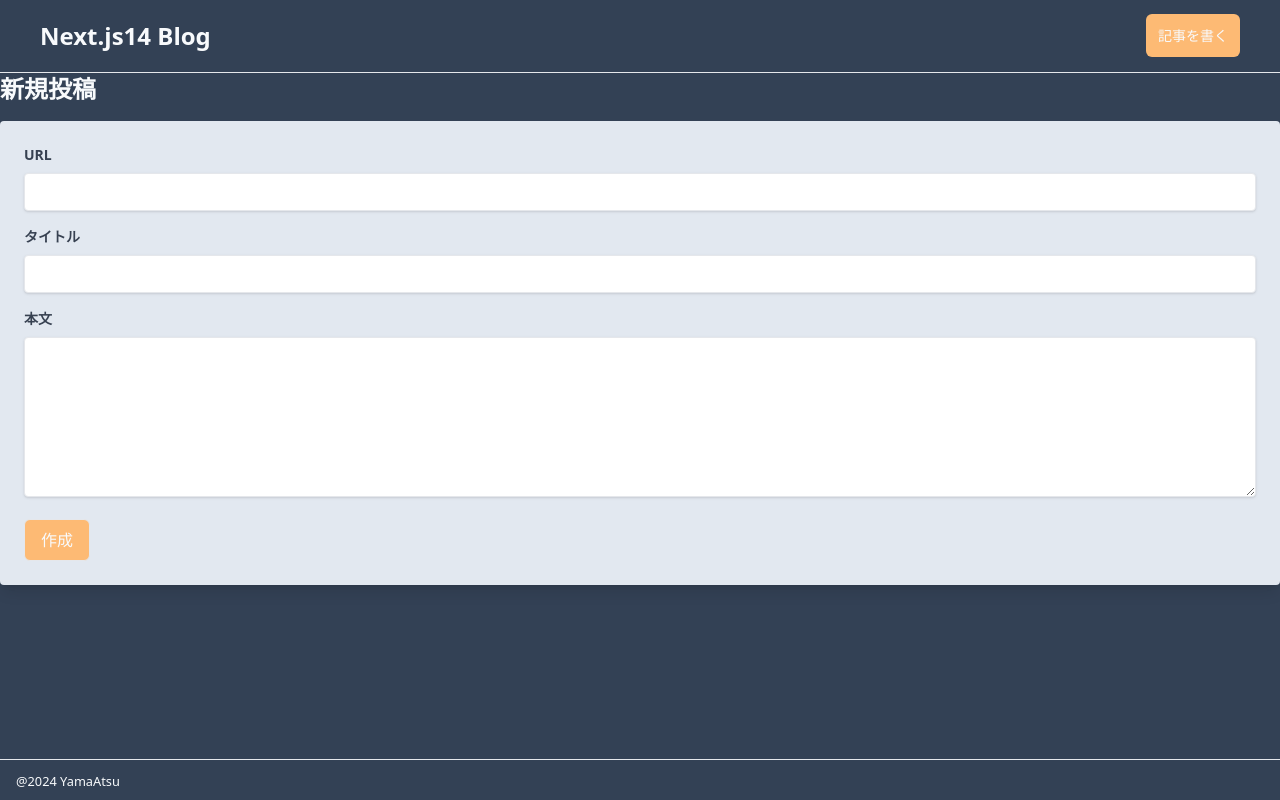
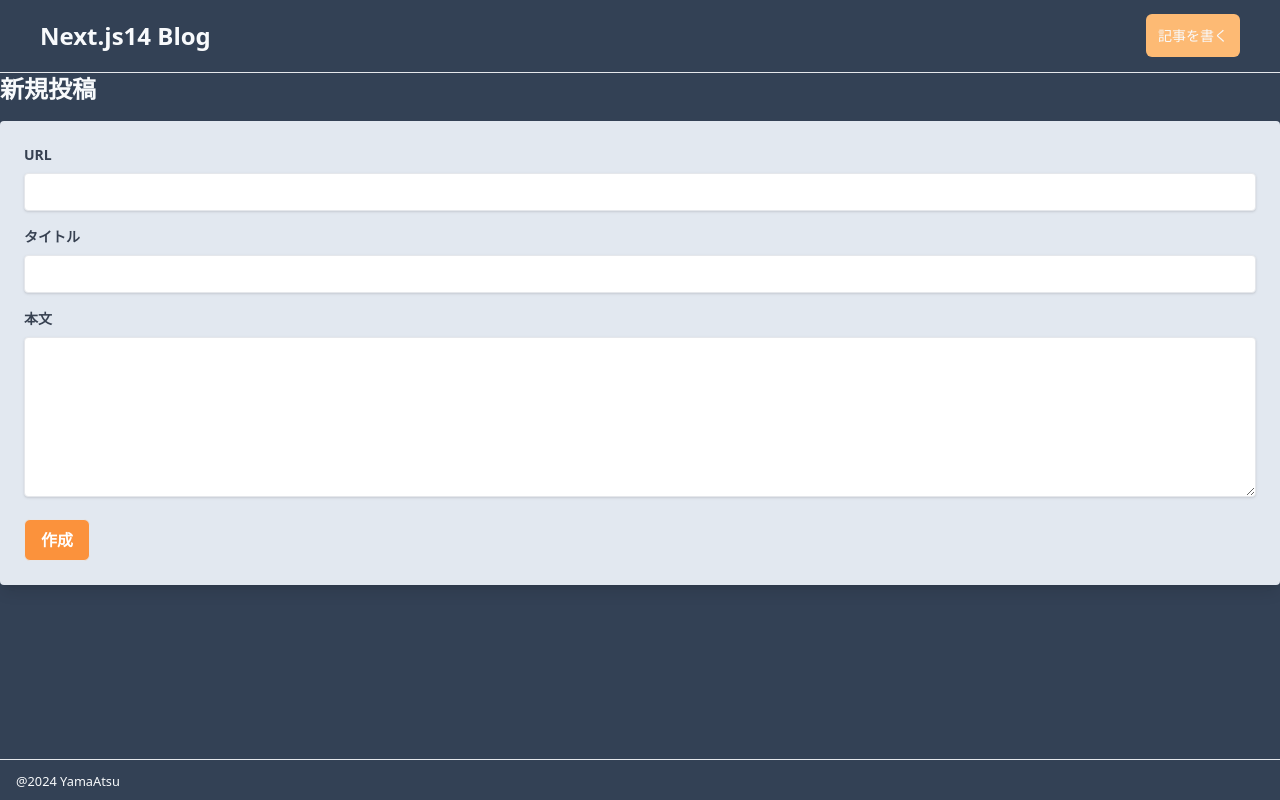
Before and after one commit to ABenn17282002/NextJSProject, a Next.js app: page /new in a window 1280 px wide. Built offline with nearby package versions, Linux system fonts and the light colour scheme.

Commit message:
記事新規作成button(Load時の挙動）

```diff
--- a/app/data/posts.json
+++ b/app/data/posts.json
@@ -59,6 +59,12 @@
       "title": "test",
       "content": "test記事だよー",
       "createdAt": "2024-02-19T08:40:00.281Z"
+    },
+    {
+      "id": "sample",
+      "title": "sample",
+      "content": "next.js14をUdemyで勉強をしております。宜しくお願い致します",
+      "createdAt": "2024-02-20T06:03:09.392Z"
     }
   ]
 }
--- a/app/new/page.tsx
+++ b/app/new/page.tsx
@@ -13,9 +13,13 @@ const CreateBlogPage = () => {
 	const [id, setId] = useState<string>("");
 	const [title, setTitle] = useState<string>("");
 	const [content, setContent] = useState<string>("");
+	// Load時の設定（defautl:false)
+	const [loading, setLoading] = useState<boolean>(false);
 
 	const handleSubmit = async (e: React.FormEvent<HTMLFormElement>) => {
 		e.preventDefault();
+		// Load
+		setLoading(true);
 		// 記事作成
 		await createArticle(id, title, content);
   		// ホームページにリダイレクトする
@@ -49,7 +53,17 @@ const CreateBlogPage = () => {
 						className="shadow appearance-none border rounded w-full py-2 px-3 text-gray-700 leading-tight focus:outline-none focus:shadow-outline h-40"
 						onChange={(e) => setContent(e.target.value)}></textarea>
 				</div>
-				<button type="submit" className="py-2 px-4 border rounded-md bg-orange-300">作成</button>
+				<button
+					type="submit"
+					className={`py-2 px-4 border rounded-md ${
+								loading    // ← Load時のbutton挙動
+									? "bg-orange-300 cursor-not-allowed"
+									: "bg-orange-400 hover:bg-orange-500"
+								} text-white font-semibold focus:outline-none`}
+								disabled={loading}
+				>
+				作成
+				</button>
 			</form>
 		</div>
 	)
```
